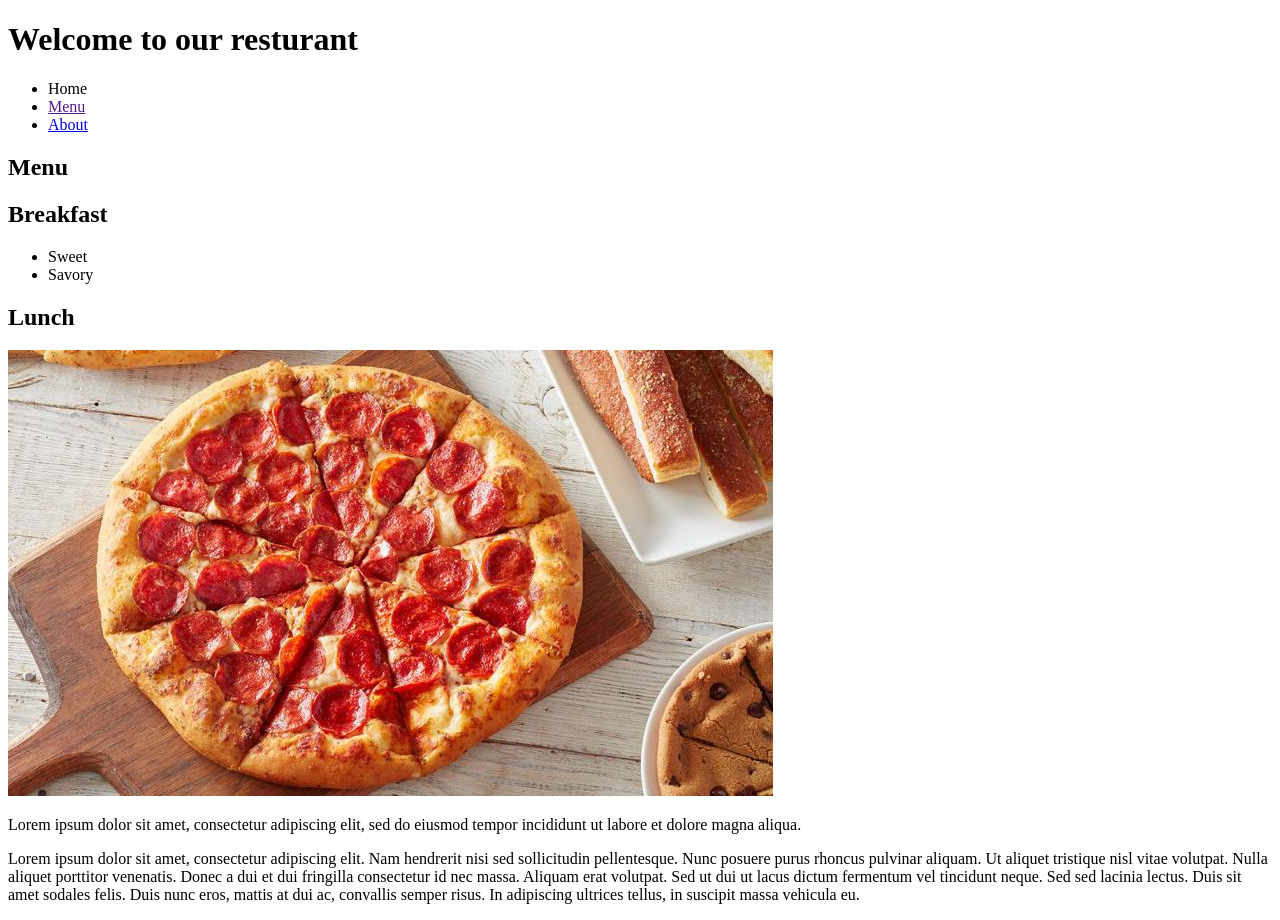
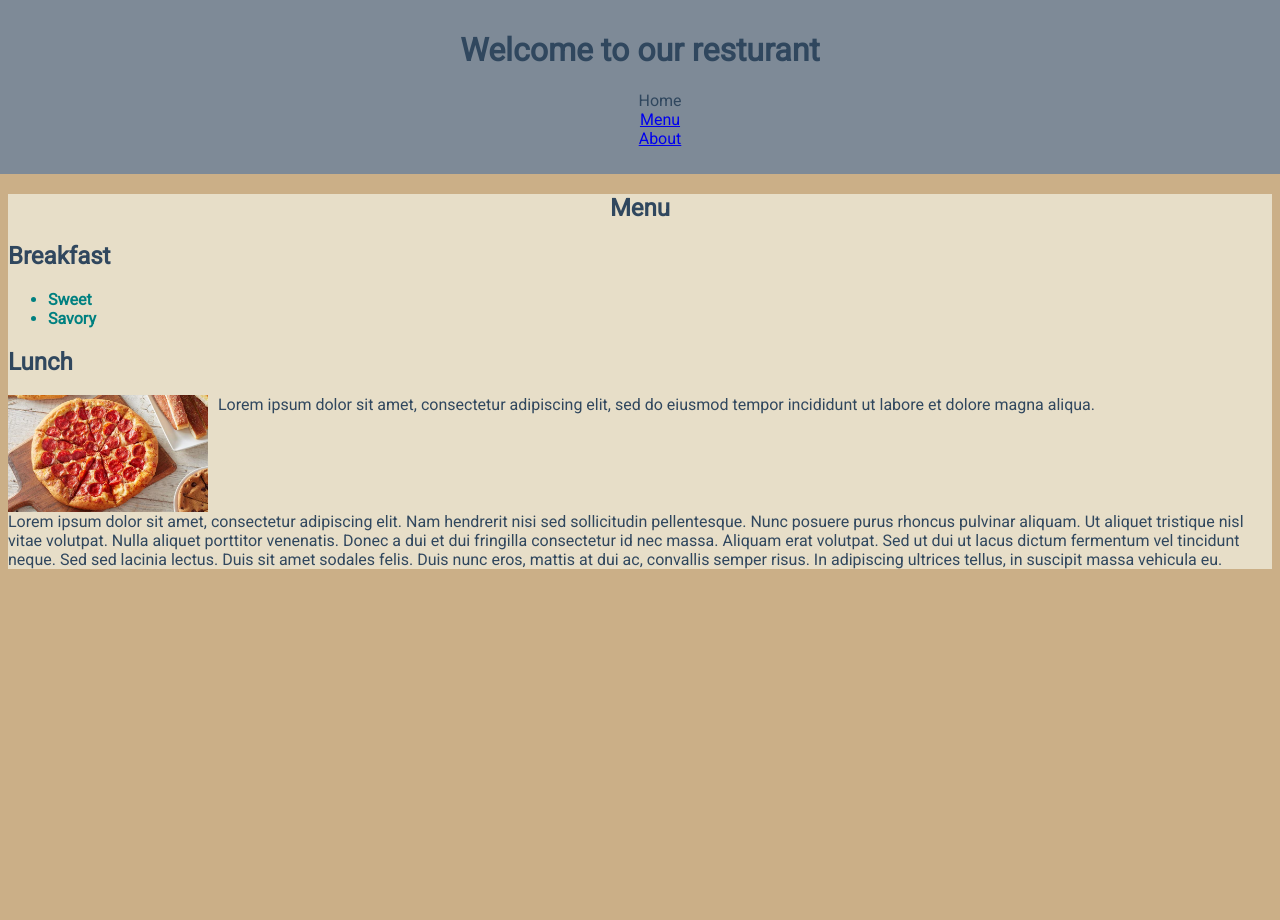
Before and after one commit to Kipotwo/ACIT-1620-Midterm, a plain HTML site: page index.html in a window 1280 px wide. After the commit the page ends 800 px from the top, so only its background shows below. Drawn offline with Linux system fonts and the light colour scheme.

Commit message:
Added CSS and Classes/IDs

```diff
--- a/css/stylesheet.css
+++ b/css/stylesheet.css
@@ -0,0 +1,57 @@
+#menu{
+
+}
+
+body{
+    margin: 0px;
+    background-color: #cbaf87;
+    color: #30475e;
+    font-family: 'Roboto', sans-serif;
+}
+
+header{
+    position: sticky;
+    border: 10px solid #7e8a97;
+    background-color: #7e8a97;
+
+}
+
+nav{
+    text-align: center;
+}
+
+nav > ul{
+    list-style-type: none;
+}
+
+section{
+    margin: 8px;
+    background-color: #e7dec8;
+}
+
+h1{
+    text-align: center;
+}
+
+h2 + ul{
+    color: teal;
+}
+
+img{
+    height: auto;
+    width: 200px;
+    float: left;
+    margin-right: 10px;
+}
+
+.clear{
+    clear: left;
+}
+
+a:active{
+    color: rgb(31, 183, 221):
+}
+
+a:visited{
+    color: silver
+}
--- a/index.html
+++ b/index.html
@@ -3,6 +3,7 @@
 <head>
     <meta charset="utf-8">
     <title>Resturant - Menu</title>
+    <link href="https://fonts.googleapis.com/css2?family=Roboto&display=swap" rel="stylesheet">
     <link href="css/stylesheet.css" rel="stylesheet"/>
 </head>
 <body>
@@ -11,23 +12,23 @@
         <nav>
             <ul>
                 <li>Home</li>
-                <li><a href="">Menu</a></li>
+                <li><a href="#menu">Menu</a></li>
                 <li><a href="misc/about.html">About</a></li>
             </ul>
         </nav>
     </header>
     <section>
-        <h1>Menu</h1>
+        <h1 id="menu">Menu</h1>
         <h2>Breakfast</h2>
         <ul>
-            <li>Sweet</li>
-            <li>Savory</li>
+            <li><b>Sweet</b></li>
+            <li><b>Savory</b></li>
         </ul>
         <h2>Lunch</h2>
         <img src="images/pizza.jpg" title="pizza" alt="picture of pizza">
         <p>Lorem ipsum dolor sit amet, consectetur adipiscing elit,
             sed do eiusmod tempor incididunt ut labore et dolore magna aliqua.</p>
-        <p>Lorem ipsum dolor sit amet, consectetur adipiscing elit.
+        <p class="clear">Lorem ipsum dolor sit amet, consectetur adipiscing elit.
             Nam hendrerit nisi sed sollicitudin pellentesque.
             Nunc posuere purus rhoncus pulvinar aliquam.
             Ut aliquet tristique nisl vitae volutpat. Nulla aliquet porttitor venenatis.
```
Also changed, not shown: misc/about.html (+2 -1 lines).
